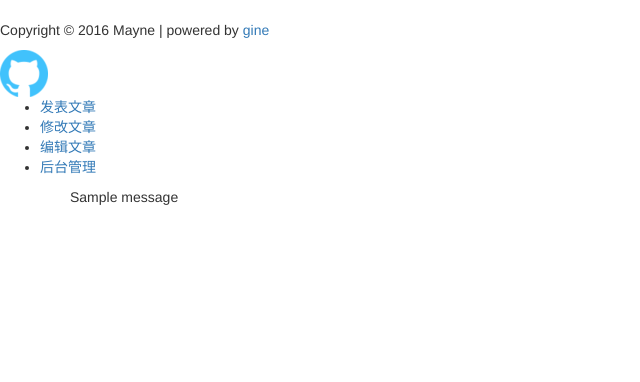
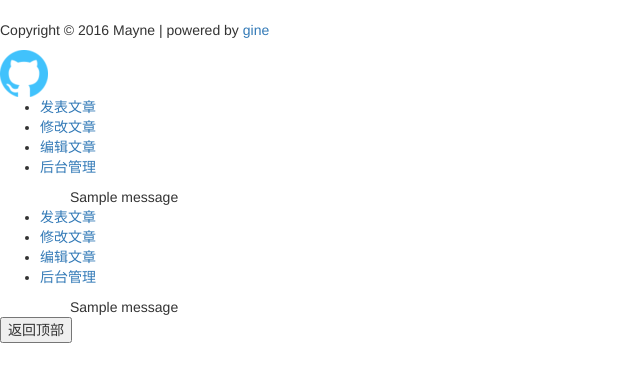
Before and after one commit to mayneyao/some-site, a Flask app: template app/templates/index.html in a window 1280 px wide. Shown: the part 119-501 px from the top of the page, without its empty margins (0-640 px from the left). Run offline with Flask 2, Linux system fonts and the light colour scheme; the template is opened without the code that fills it: most values are stand-ins (such as "Sample title", 1, 10 or a date in 2020); one stand-in notice (Sample message) is shown; some libraries are stand-ins or nearby versions.

Commit message:
update tags

```diff
--- a/app/templates/base_v3.html
+++ b/app/templates/base_v3.html
@@ -5,10 +5,32 @@
     <link rel="stylesheet" href="http://cdn.bootcss.com/bootstrap/3.3.0/css/bootstrap.min.css">
     <script src="http://cdn.bootcss.com/jquery/1.11.1/jquery.min.js"></script>
     <script src="http://cdn.bootcss.com/bootstrap/3.3.0/js/bootstrap.min.js"></script>
+    <script src="/static/oh_my_js.js"></script>
     <title>Title</title>
 </head>
 <body>
 {% block all %}
 {% endblock %}
+    <div id="mask"></div>
+    <div id="sidebar">
+    <ul>
+        <li><a href="/subpost">发表文章</a></li>
+        {% if post %}
+        <li><a href="/edit/{{ post.id }}">修改文章</a></li>
+        {% else %}
+        {% endif %}
+        {% if title %}
+        <li><a href="https://www.gitbook.com/book/mayneyao/blog/edit#/edit/master/{{ title }}.md">编辑文章</a></li>
+        {% endif %}
+        <li><a href="/manage">后台管理</a></li>
+    </ul>
+    </div>
+    <div class="container">
+        {% for message in get_flashed_messages() %}
+        <div class="flash">
+            {{ message }}
+        </div>
+        {% endfor %}
+    </div>
 </body>
 </html>
```
